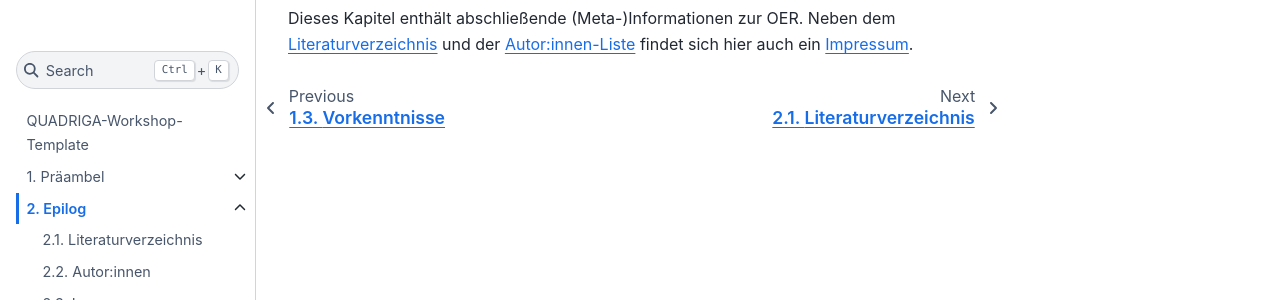
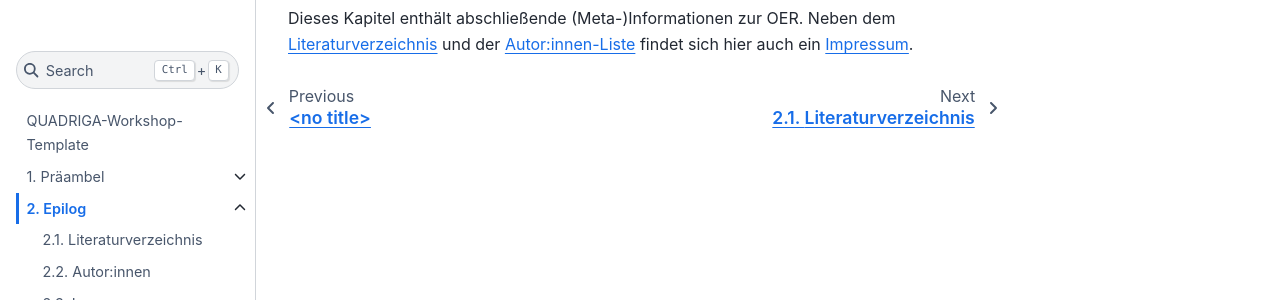
Before and after one commit to 4nn4pyng/Quadriga-OER-AG, a Jupyter Book: the page built from epilog/toc.md, in a window 1280 px wide. Shown: the part 130-430 px from the top of the page. Built offline with Jupyter Book 1.0.4 settings and Sphinx 7.4.7 and the Sphinx Book theme 1.1.4, drawn with Linux system fonts in a browser that asks for light colours; part of the change alters nothing that is shown.

Commit message:
Update _toc.yml

```diff
--- a/_toc.yml
+++ b/_toc.yml
@@ -11,6 +11,7 @@ chapters:
       - file: präambel/lernziele.md
       - file: präambel/technische_voraussetzungen.md
       - file: präambel/vorkenntnisse.md
+  - file: mein-geheimer-Ordner/neu.md
   - file: epilog/toc.md
     sections:
       - file: epilog/literaturverzeichnis.md
```
